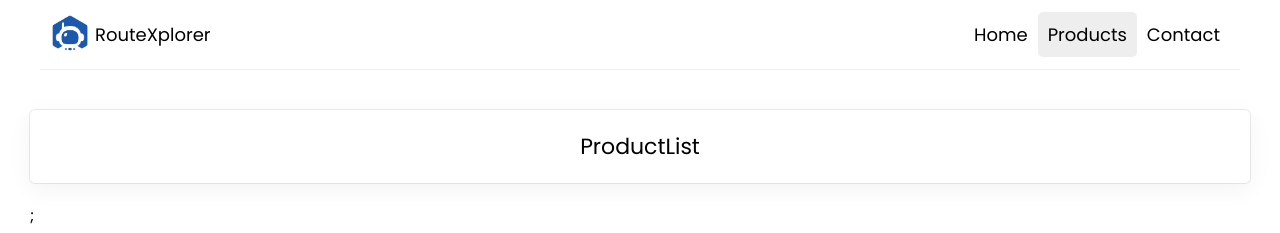
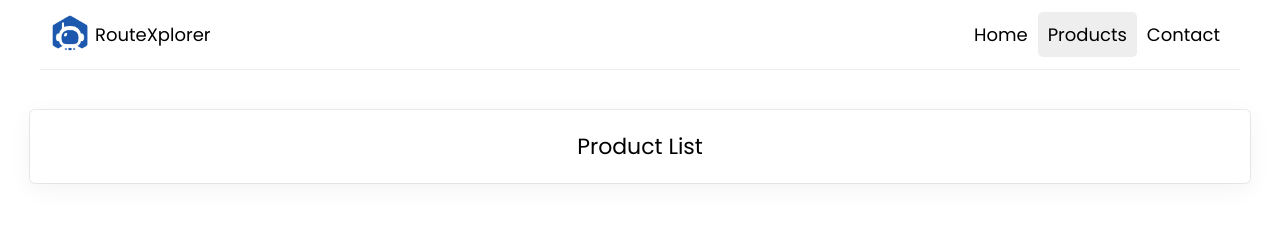
Before and after one commit to imkool47/RouteXplorer, a React (Vite) app: page /products in a window 1280 px wide. Shown: the top 233 px of the page. Built offline with nearby package versions, Linux system fonts and the light colour scheme.

Commit message:
fix: correct display text in ProductList component

```diff
--- a/src/pages/ProductList.jsx
+++ b/src/pages/ProductList.jsx
@@ -1,7 +1,7 @@
 export const ProductList = () => {
   return (
     <main>
-      <div className="component">ProductList</div>;
+      <div className="component">Product List</div>
     </main>
   );
 };
```
